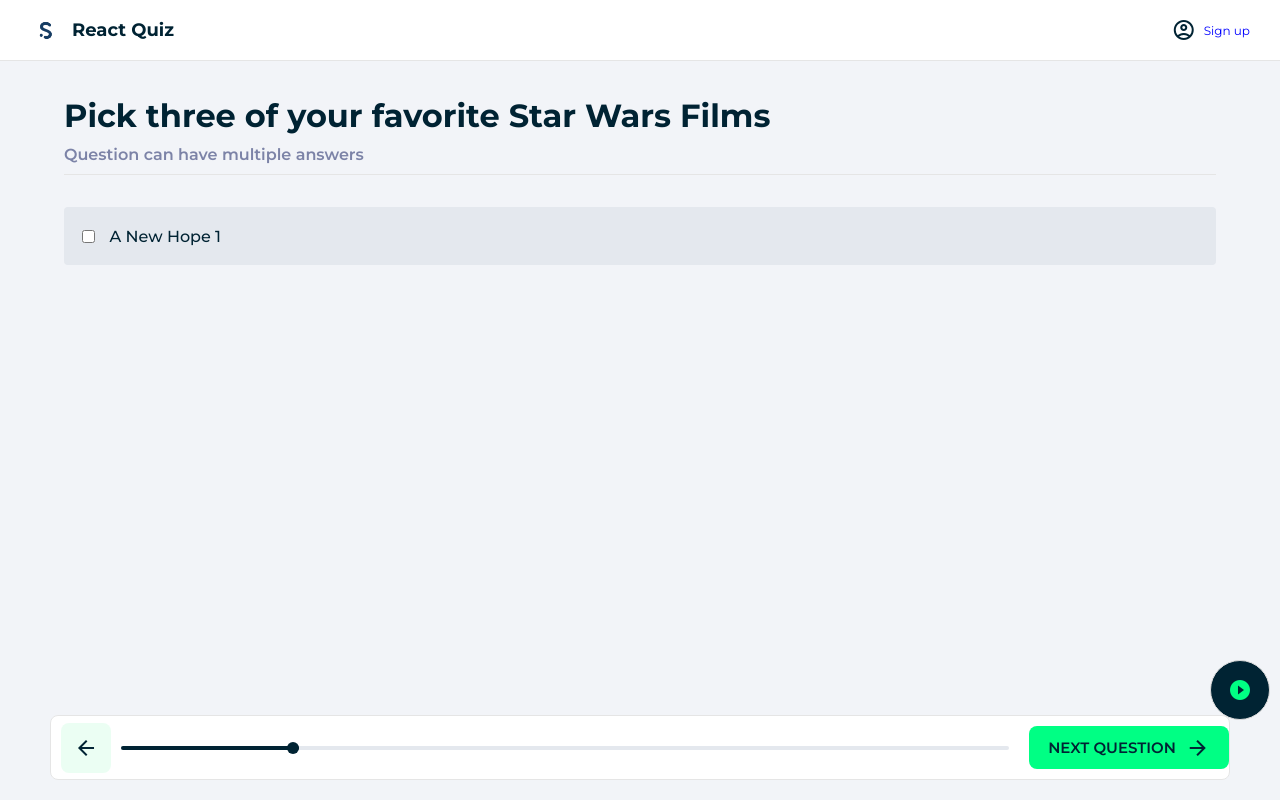
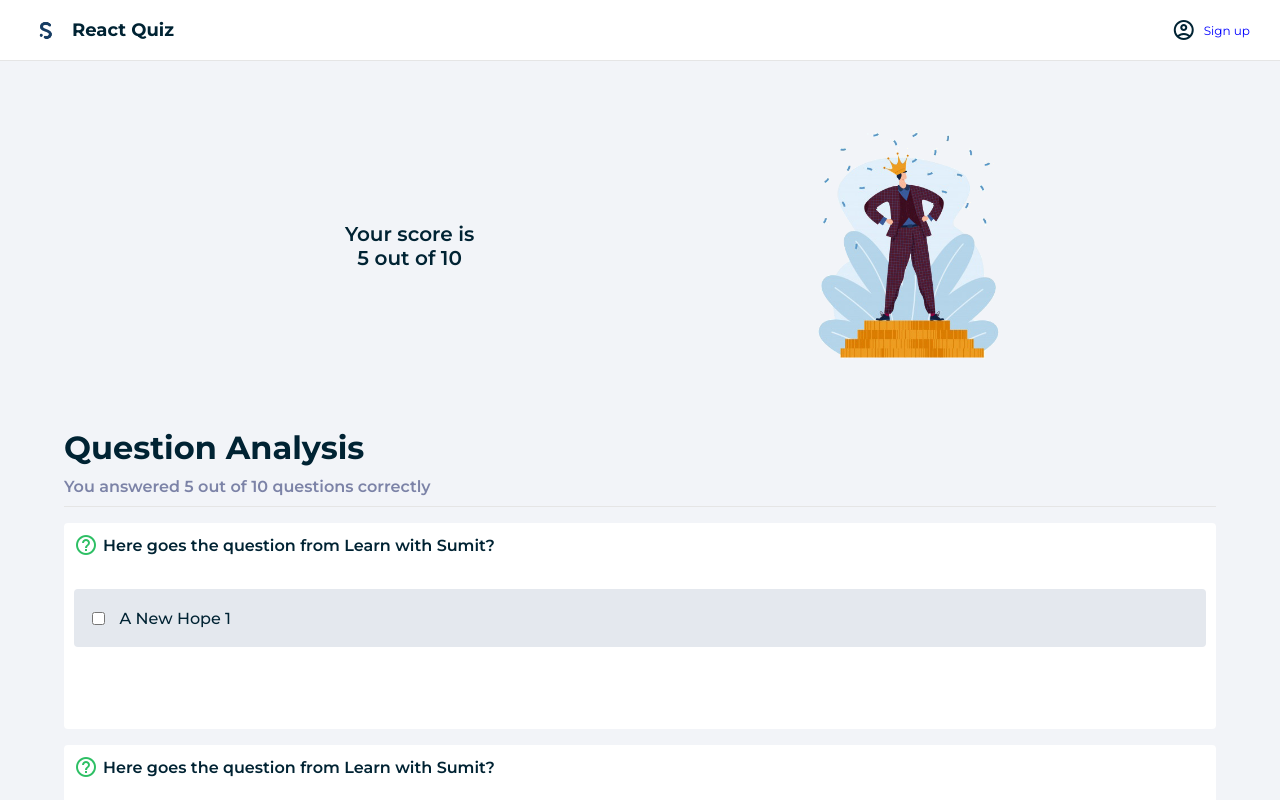
Before and after one commit to SusmoySenGupta/react-quiz, a React (Create React App) app: page / in a window 1280 px wide. Shown: the top 800 px of the page. Built offline with nearby package versions, Linux system fonts and the light colour scheme.

Commit message:
feat: add result page

```diff
--- a/src/App.jsx
+++ b/src/App.jsx
@@ -1,5 +1,6 @@
 import Layout from './components/Layout';
-import Quiz from './pages/Quiz';
+import Result from './pages/Result';
+// import Quiz from './pages/Quiz';
 // import Login from './pages/auth/Login';
 // import SignUp from './pages/auth/SignUp';
 // import Home from './pages/Home';
@@ -11,7 +12,8 @@
 			{/* <Home /> */}
 			{/* <SignUp /> */}
 			{/* <Login /> */}
-			<Quiz />
+			{/* <Quiz /> */}
+			<Result />
 		</Layout>
 	);
 }
--- /dev/null
+++ b/src/components/Analysis.jsx
@@ -0,0 +1,15 @@
+import classes from '../styles/Analysis.module.css';
+import Question from './Question';
+
+export default function Analysis() {
+	return (
+		<div className={classes.analysis}>
+			<h1>Question Analysis</h1>
+			<h4>You answered 5 out of 10 questions correctly</h4>
+
+			<Question />
+			<Question />
+			<Question />
+		</div>
+	);
+}
--- /dev/null
+++ b/src/components/Question.jsx
@@ -0,0 +1,14 @@
+import classes from '../styles/Question.module.css';
+import Answers from './Answers';
+
+export default function Question() {
+	return (
+		<div className={classes.question}>
+			<div className={classes.qtitle}>
+				<span className="material-icons-outlined">help_outline</span>
+				Here goes the question from Learn with Sumit?
+			</div>
+			<Answers />
+		</div>
+	);
+}
--- /dev/null
+++ b/src/components/Summary.jsx
@@ -0,0 +1,18 @@
+import SuccessImage from '../assets/images/success.png';
+import classes from '../styles/Summary.module.css';
+
+export default function Summary() {
+	return (
+		<div className={classes.summary}>
+			<div className={classes.point}>
+				<p className={classes.score}>
+					Your score is <br />5 out of 10
+				</p>
+			</div>
+
+			<div className={classes.badge}>
+				<img src={SuccessImage} alt="Success" />
+			</div>
+		</div>
+	);
+}
--- /dev/null
+++ b/src/pages/Result.jsx
@@ -0,0 +1,11 @@
+import Analysis from '../components/Analysis';
+import Summary from '../components/Summary';
+
+export default function Result() {
+	return (
+		<>
+			<Summary />
+			<Analysis />
+		</>
+	);
+}
--- /dev/null
+++ b/src/styles/Analysis.module.css
@@ -0,0 +1,3 @@
+.analysis {
+	margin: 2rem auto;
+}
--- /dev/null
+++ b/src/styles/Question.module.css
@@ -0,0 +1,19 @@
+/* question component */
+.question {
+	background-color: white;
+	padding: 10px;
+	margin: 1rem 0;
+	border-radius: 4px;
+}
+
+.qtitle {
+	display: flex;
+	gap: 5px;
+	align-items: center;
+	color: var(--fontPrimary);
+	font-weight: 600;
+}
+
+.qtitle span {
+	color: var(--active);
+}
--- /dev/null
+++ b/src/styles/Summary.module.css
@@ -0,0 +1,49 @@
+.summary {
+	width: 80%;
+	margin: 0 auto;
+	display: flex;
+	justify-content: space-between;
+}
+
+@media only screen and (max-width: 800px) {
+	.summary {
+		flex-direction: column;
+		align-items: center;
+	}
+}
+
+.point {
+	width: 50%;
+	display: grid;
+	justify-content: center;
+	place-items: center;
+	position: relative;
+}
+
+.score {
+	width: 400px;
+	text-align: center;
+	font-size: 20px;
+	font-weight: 600;
+}
+
+.badge {
+	text-align: center;
+	height: 300px;
+	padding: 1rem;
+	display: flex;
+	justify-content: center;
+	align-items: center;
+}
+
+.badge img {
+	width: 100%;
+	height: 100%;
+	object-fit: cover;
+}
+
+@media only screen and (max-width: 800px) {
+	.badge {
+		width: 100%;
+	}
+}
```
